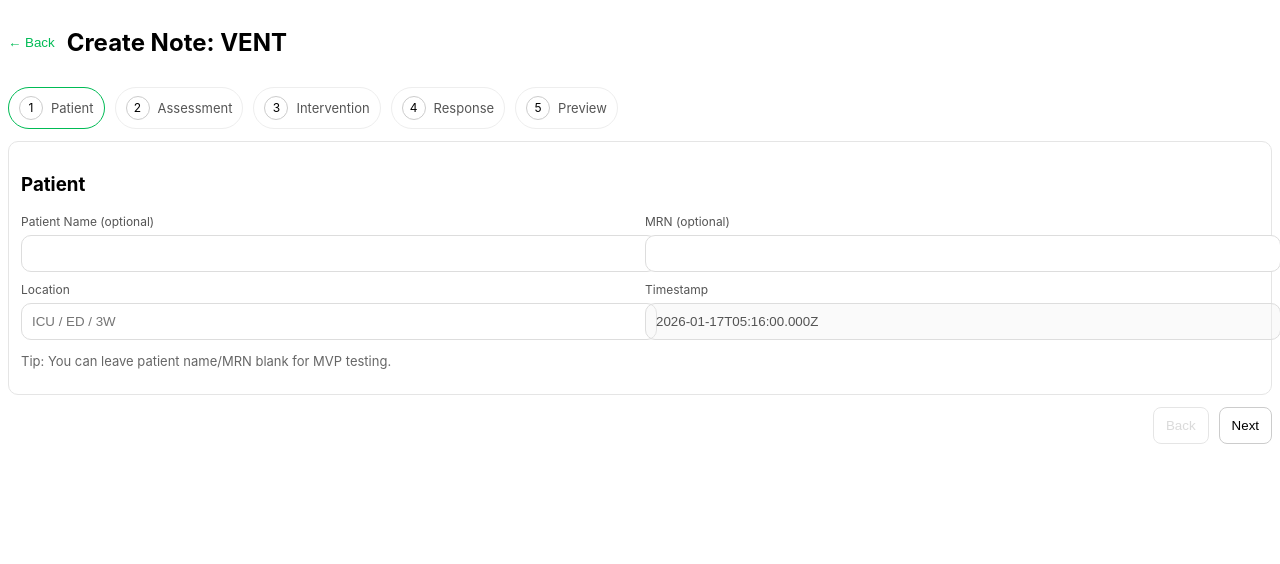
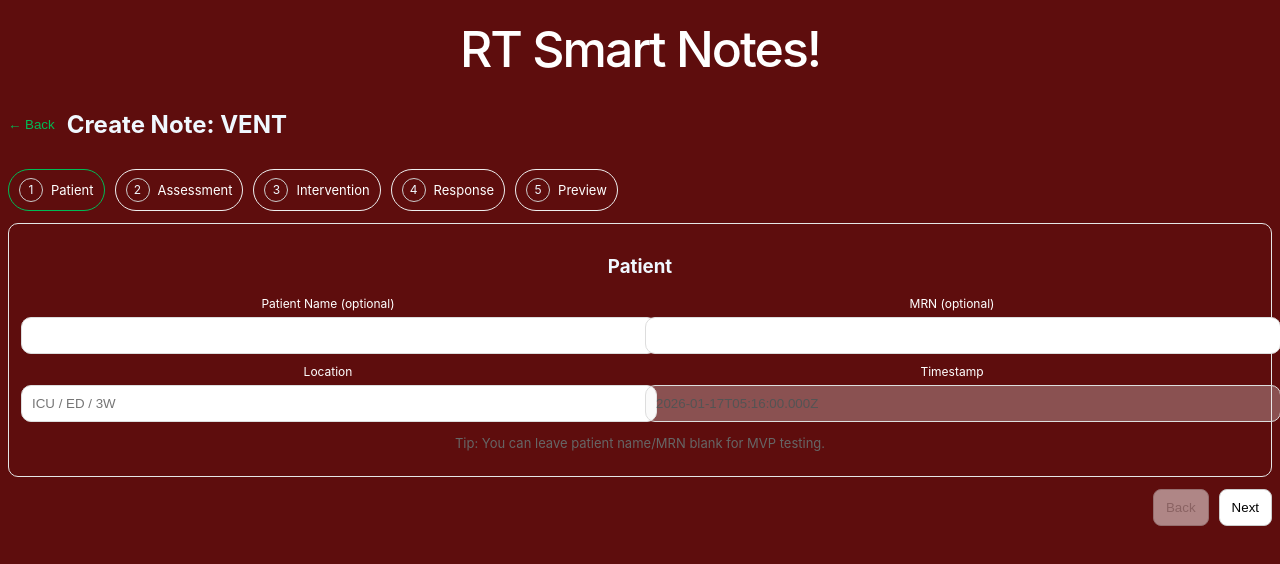
Before and after one commit to Ikejrmillsowoo/rt-smart-notes, an Angular app: page /create/1 in a window 1280 px wide. Shown: the top 564 px of the page. Built offline with nearby package versions, Linux system fonts and the light colour scheme.

Commit message:
feat: enhance styling across components and add main header

```diff
--- a/src/app/app.html
+++ b/src/app/app.html
@@ -19,6 +19,8 @@
     --gray-900: oklch(19.37% 0.006 300.98);
     --gray-700: oklch(36.98% 0.014 302.71);
     --gray-400: oklch(70.9% 0.015 304.04);
+
+    --white-800: oklch(100% 0.00011 271.152);
 
     --red-to-pink-to-purple-vertical-gradient: linear-gradient(
       180deg,
@@ -46,7 +48,7 @@
 
   h1 {
     font-size: 3.125rem;
-    color: var(--gray-900);
+    color: var(--white-800);
     font-weight: 500;
     line-height: 100%;
     letter-spacing: -0.125rem;
@@ -181,6 +183,9 @@
     }
   }
 </style>
+<main>
+  <h1>RT Smart Notes!</h1>
+</main>
 
 <!-- <main class="main">
   <div class="content">
--- a/src/app/components/assessment-form/assessment-form.component.css
+++ b/src/app/components/assessment-form/assessment-form.component.css
@@ -1,5 +1,5 @@
 .grid { display:grid; grid-template-columns: 1fr 1fr; gap: 10px; margin: 10px 0; }
-.lbl { font-size: 12px; color:#555; margin-bottom: 6px; }
+.lbl { font-size: 12px; color:#ffffff; margin-bottom: 6px; }
 input { width:100%; padding:10px; border-radius:10px; border:1px solid #ddd; }
 .vent { margin-top: 12px; padding-top: 10px; border-top: 1px solid #eee; }
 @media (max-width: 800px) { .grid { grid-template-columns: 1fr; } }
--- a/src/app/components/drafts-list/drafts-lists.component.css
+++ b/src/app/components/drafts-list/drafts-lists.component.css
@@ -1,4 +1,4 @@
-.empty { color:#666; padding:10px 0; }
+.empty { color:#838282; padding:10px 0; }
 .draft { display:flex; justify-content:space-between; align-items:center; padding:10px; border:1px solid #eee; border-radius:10px; margin: 8px 0; }
 .name { font-weight:700; }
 .sub { color:#666; font-size: 12px; margin-top: 4px; }
--- a/src/app/components/patient-form/patient-form.component.css
+++ b/src/app/components/patient-form/patient-form.component.css
@@ -1,5 +1,5 @@
 .grid { display:grid; grid-template-columns: 1fr 1fr; gap: 10px; }
-.lbl { font-size: 12px; color:#555; margin-bottom: 6px; }
+.lbl { font-size: 12px; color:#ffffff; margin-bottom: 6px; }
 input { width:100%; padding:10px; border-radius:10px; border:1px solid #ddd; }
 .hint { color:#666; font-size: 13px; }
 @media (max-width: 800px) { .grid { grid-template-columns: 1fr; } }
--- a/src/app/components/wizard-stepper/wizard-stepper.component.css
+++ b/src/app/components/wizard-stepper/wizard-stepper.component.css
@@ -1,6 +1,6 @@
 .stepper { display:flex; gap:10px; flex-wrap:wrap; margin: 10px 0; }
 .step { display:flex; align-items:center; gap:8px; padding:8px 10px; border:1px solid #eee; border-radius: 999px; }
 .dot { width:22px; height:22px; border-radius:50%; display:flex; align-items:center; justify-content:center; border:1px solid #ccc; font-size: 12px; }
-.label { font-size: 13px; color:#555; }
+.label { font-size: 13px; color:#ffffff; }
 .active { border-color:#0b5; }
 .done { opacity: .7; }
--- a/src/app/pages/create-note/create-note.component.css
+++ b/src/app/pages/create-note/create-note.component.css
@@ -1,6 +1,6 @@
 .row { display:flex; align-items:center; gap:12px; }
 .link { background:none; border:none; color:#0b5; cursor:pointer; padding:0; }
-.panel { margin-top: 12px; padding: 12px; border: 1px solid #e5e5e5; border-radius: 10px; }
+.panel { margin-top: 12px; padding: 12px; border: 1px solid #e5e5e5; border-radius: 10px;}
 .actions { display:flex; justify-content:flex-end; gap:10px; margin-top: 12px; }
 button { padding: 10px 12px; border-radius: 8px; border: 1px solid #ccc; background: #fff; cursor:pointer; }
 button:disabled { opacity: .5; cursor:not-allowed; }
--- a/src/app/pages/dashboard/dashboard.component.css
+++ b/src/app/pages/dashboard/dashboard.component.css
@@ -1,2 +1,2 @@
-.muted { color: #666; }
+/* .muted { color: #666; } */
 .section { margin-top: 18px; }
--- a/src/app/shared/checkbox-list/checkbox-list.component.css
+++ b/src/app/shared/checkbox-list/checkbox-list.component.css
@@ -1,2 +1,2 @@
-.lbl { font-size: 12px; color:#555; margin-bottom: 6px; }
+.lbl { font-size: 12px; color:#ffffff; margin-bottom: 6px; }
 .item { display:flex; gap:8px; align-items:center; margin: 6px 0; }
--- a/src/app/shared/select-field/select-field.component.css
+++ b/src/app/shared/select-field/select-field.component.css
@@ -1,3 +1,3 @@
 .field { display:block; }
-.lbl { font-size: 12px; color:#555; margin-bottom: 6px; }
+.lbl { font-size: 12px; color:#ffffff; margin-bottom: 6px; }
 select { width:100%; padding:10px; border-radius:10px; border:1px solid #ddd; background:#fff; }
--- a/src/app/shared/toggle-group/toggle-group.component.css
+++ b/src/app/shared/toggle-group/toggle-group.component.css
@@ -1,4 +1,4 @@
-.lbl { font-size: 12px; color:#555; margin-bottom: 6px; }
+.lbl { font-size: 12px; color:#ffffff; margin-bottom: 6px; }
 .toggles { display:flex; flex-wrap:wrap; gap:8px; }
 button { padding: 8px 10px; border-radius: 999px; border: 1px solid #ddd; background:#fff; cursor:pointer; }
 .active { border-color:#0b5; }
--- a/src/styles.css
+++ b/src/styles.css
@@ -1 +1,6 @@
 /* You can add global styles to this file, and also import other style files */
+body {
+    background-color: rgb(94, 13, 13);
+    color: aliceblue;
+    text-align:center;
+}
```
